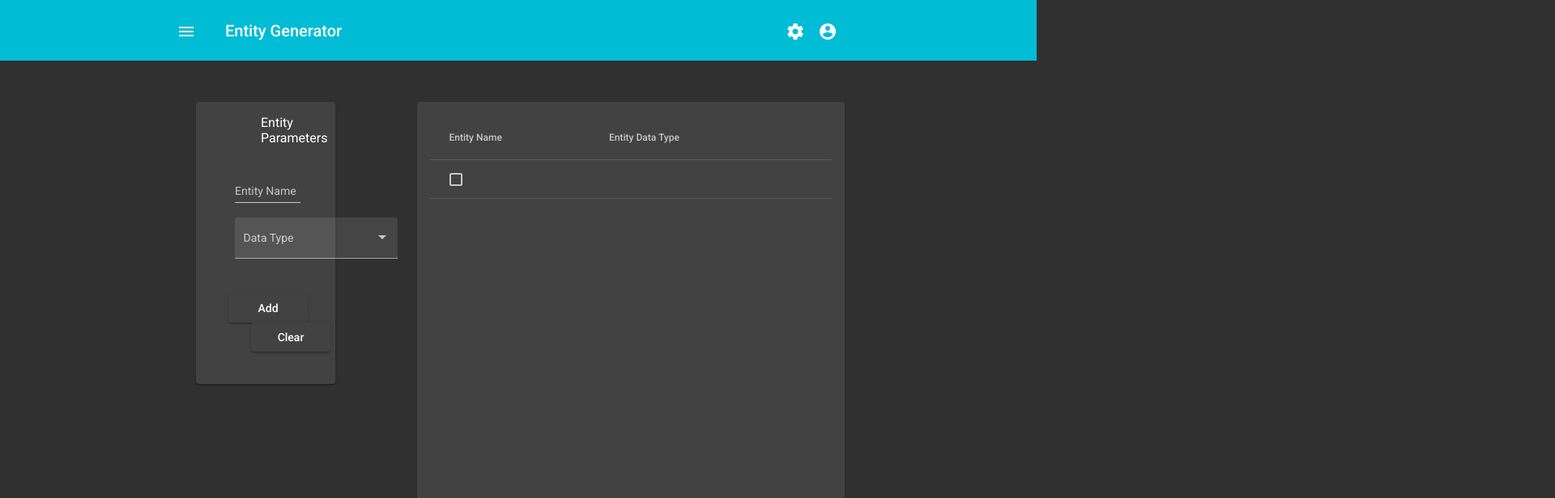
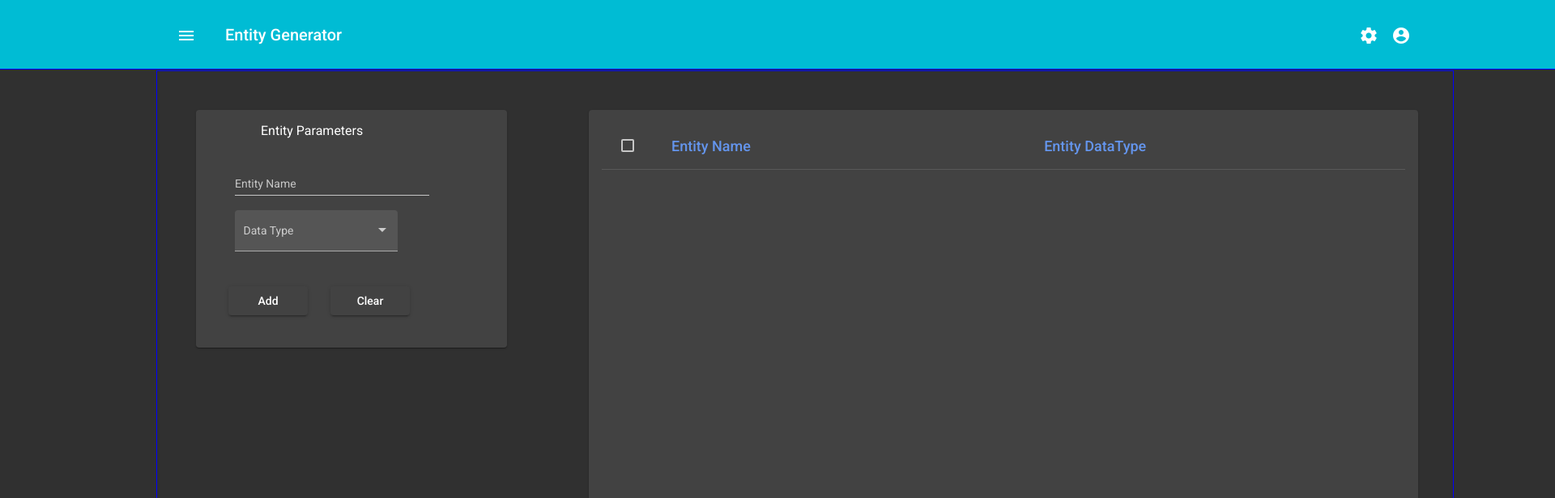
Before and after one commit to dshusdock/Entity-Generator, an Angular app: page /app-entity-creator in a window 1280 px wide. Shown: the top 616 px of the page at 81% size, 1920 px wide, since content can reach past the window. Built offline with nearby package versions, Linux system fonts and the light colour scheme.

Commit message:
some grooming

```diff
--- a/src/app/app.component.scss
+++ b/src/app/app.component.scss
@@ -2,12 +2,12 @@
 
 .app-container {
     @include idx.standard-app;
-    overflow: hidden;
+    /* overflow:auto; */
 }
 
 .area-1 {
     @include idx.area-a;
-    // outline: 1px solid blue;
+    outline: 1px solid blue;
     height: idx.$toolbar-height;
     // margin: 0 194px;
     padding: 0 194px;
@@ -16,12 +16,12 @@
 
 .area-2 {
     @include idx.area-b;
-    // outline: 1px solid blue;
+    outline: 1px solid blue;
     margin: 0 194px;
 }
 
 .area-3 {
     @include idx.area-c;
-    // outline: 1px solid blue;
+    outline: 1px solid blue;
     margin: 0 194px;
 }
--- a/src/app/views/entity-creator/entity-creator.component.scss
+++ b/src/app/views/entity-creator/entity-creator.component.scss
@@ -5,8 +5,9 @@
     grid-template-areas: "a" "b";
     grid-gap: 5px;
     height:100%;
-    width: 100%;
+    width: 100em;
     justify-items: stretch;
+
 }
 
 .area-a {
--- a/src/app/views/entity-creator/entity-creator.component.ts
+++ b/src/app/views/entity-creator/entity-creator.component.ts
@@ -8,7 +8,7 @@ import { AppMessageService } from 'src/app/services/app-message.service';
     styleUrls: ['./entity-creator.component.scss']
 })
 export class EntityCreatorComponent implements OnInit {
-    entityItem = "This is a test";
+    entityItem: any;
 
     entityForm = this.formBuilder.group({
         entityName: [''],
--- a/src/app/views/entity-display/entity-display.component.html
+++ b/src/app/views/entity-display/entity-display.component.html
@@ -3,14 +3,17 @@
     <mat-card-content class="mcc-1">
       <table mat-table [dataSource]="entityList" class="mat-elevation-z8 demo-table">
         <ng-container matColumnDef="entityName">
-          <th mat-header-cell *matHeaderCellDef> Entity Name </th>
+          <th mat-header-cell *matHeaderCellDef class="mhc-1">
+            <mat-checkbox class="mcb-1"></mat-checkbox>
+            <p style="margin-left: 62px;">Entity Name</p>
+          </th>
           <td mat-cell *matCellDef="let element">
-            <mat-checkbox class="example-margin"></mat-checkbox>
+            <mat-checkbox class="mcb-2"></mat-checkbox>
             {{element.entityName}}
           </td>
         </ng-container>
         <ng-container matColumnDef="entityDataType">
-          <th mat-header-cell *matHeaderCellDef> Entity Data Type </th>
+          <th mat-header-cell *matHeaderCellDef> <p>Entity DataType</p> </th>
           <td mat-cell *matCellDef="let element"> {{element.entityDataType}} </td>
         </ng-container>
         <tr mat-header-row *matHeaderRowDef="displayedColumns"></tr>
--- a/src/app/views/entity-display/entity-display.component.scss
+++ b/src/app/views/entity-display/entity-display.component.scss
@@ -1,3 +1,9 @@
+p {
+    font-size: large;
+    // font-weight: bold;
+    color: cornflowerblue;
+}
+
 .mc-1 {
     height: 90%;
     margin: 3em;
@@ -8,8 +14,28 @@
     // overflow-y: scroll;
 }
 
+.mcb-1 {
+    margin-top: 20px;
+    position: absolute;
+}
+
+.mcb-2 {
+    margin-right: 3em;
+}
+
+.mch-1 {
+    width: 45%;
+    position: relative;
+    // display: flex;
+    // flex-direction: row;
+}
+
 .demo-table {
     width: 100%;
+
+    p {
+
+    }
 }
 
 .mat-card.scrollable-content {
--- a/src/app/views/entity-display/entity-display.component.ts
+++ b/src/app/views/entity-display/entity-display.component.ts
@@ -21,9 +21,10 @@ export class EntityDisplayComponent implements OnInit, OnChanges {
     //this.dataSource = new MatTableDataSource(this.entityList);
   }
 
-  ngOnChanges(changes: SimpleChanges) {
+  ngOnChanges() {
 
     console.log("Detected change: " + JSON.stringify(this.entityValue));
+    if (!this.entityValue) { return }
     this.entityList.push(this.entityValue);
     if (this.table) {
       this.table.renderRows();
--- a/src/index.html
+++ b/src/index.html
@@ -1,5 +1,6 @@
 <!doctype html>
 <html lang="en">
+
 <head>
   <meta charset="utf-8">
   <title>entity-generator</title>
@@ -10,7 +11,9 @@
   <link href="https://fonts.googleapis.com/css2?family=Roboto:wght@300;400;500&display=swap" rel="stylesheet">
   <link href="https://fonts.googleapis.com/icon?family=Material+Icons" rel="stylesheet">
 </head>
+
 <body class="mat-app-background">
   <app-root></app-root>
 </body>
+
 </html>
--- a/src/scss/_index.scss
+++ b/src/scss/_index.scss
@@ -21,14 +21,14 @@ $new-button-color: rgb(67, 88, 67);
 
 @mixin standard-app {
     display: grid;
-    grid-template-columns: 100%;        /* one column  */
-    grid-template-rows: $toolbar-height 95% 64px;    /* three rows  */
+    grid-template-columns: 100;        /* one column  */
+    grid-template-rows: $toolbar-height 51em 65px;    /* three rows  */
     grid-template-areas: "a"
                          "b"
                          "c";
     grid-gap: 3px;
-    height:90vh;
-    width: 100vw;
+ /*    height:auto;
+    width: auto; */
     justify-items: stretch;
 }
 
@@ -44,7 +44,7 @@ $new-button-color: rgb(67, 88, 67);
     grid-area: c;
 }
 
-$toolbar-height: 75px;
+$toolbar-height: 85px;
 
 //   .area-1 {
 //     grid-area: a;
```
